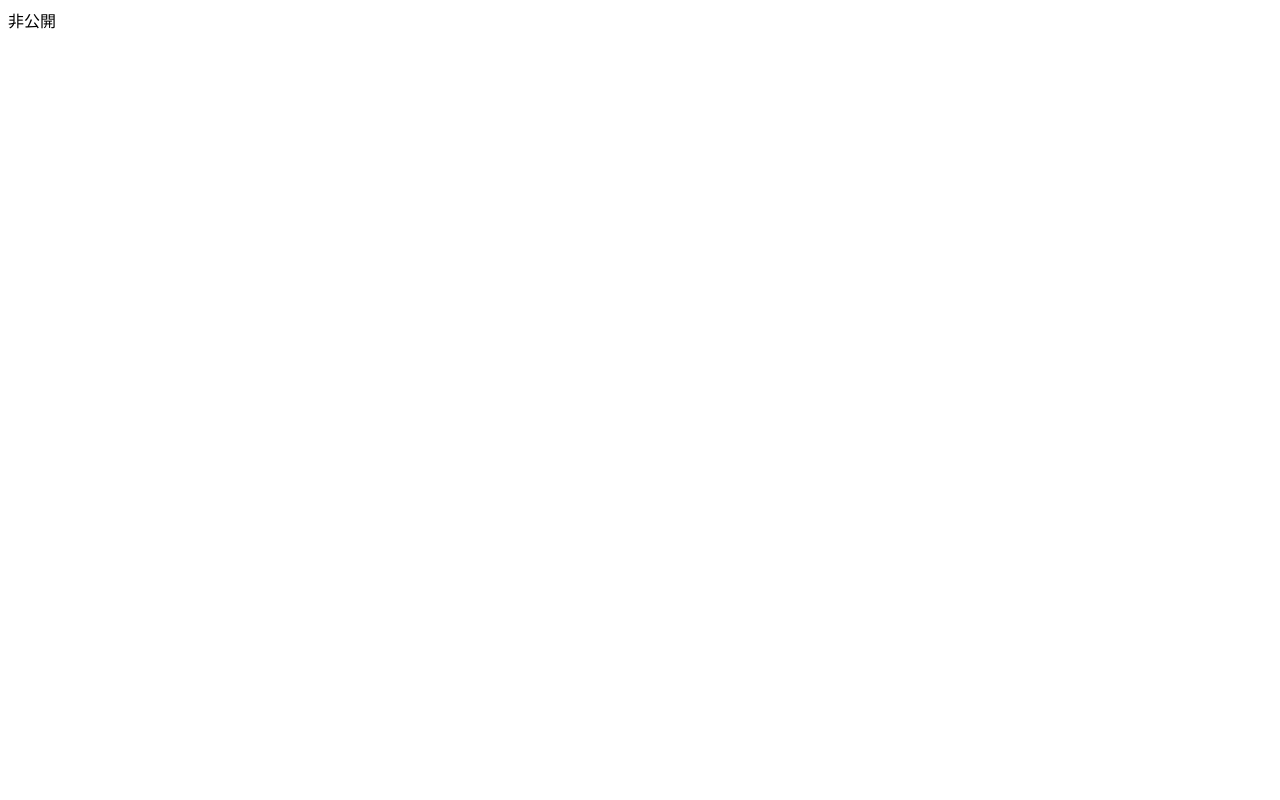
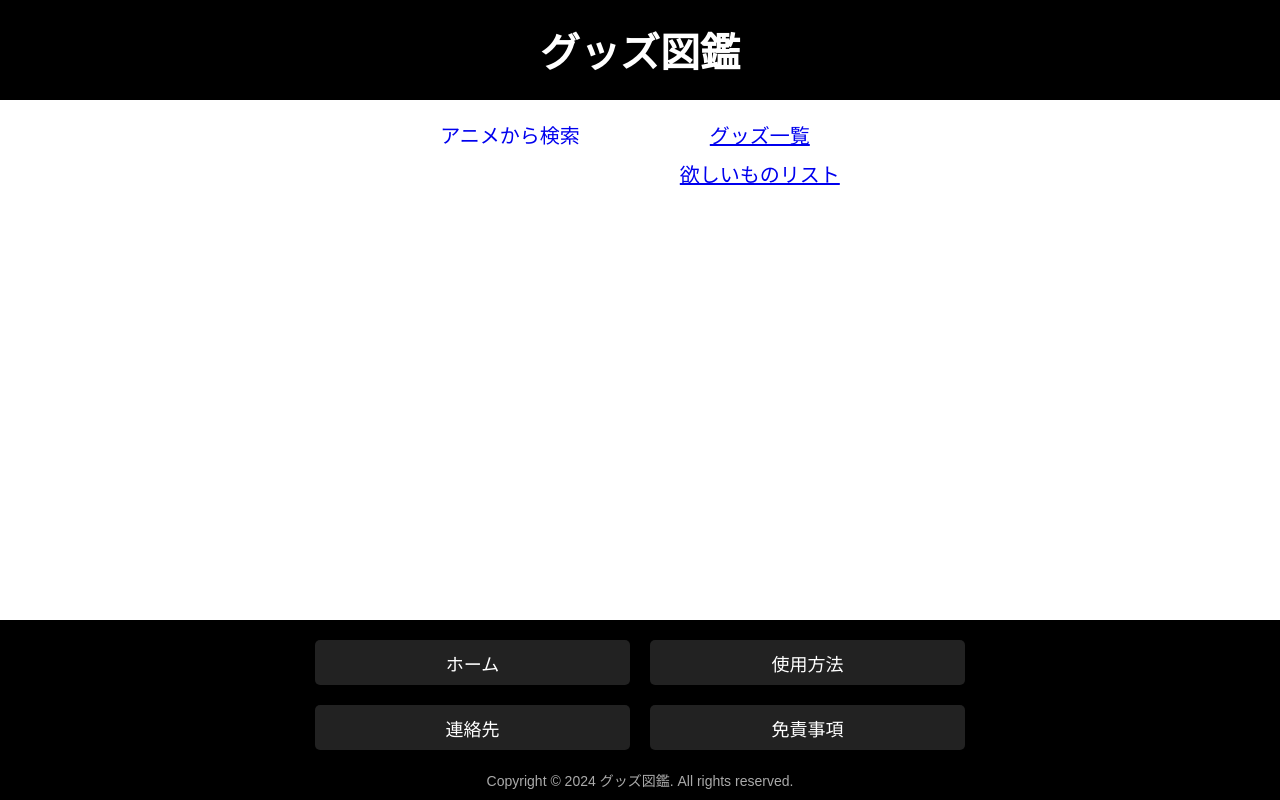
Before and after one commit to asuna-yaesi/asuna, a Flask app: page / in a window 1280 px wide. Before the commit the page is almost empty. Run offline with Flask 3, Linux system fonts and the light colour scheme.

Commit message:
Update home.html

```diff
--- a/図鑑アプリsample/goods -/templates/home.html
+++ b/図鑑アプリsample/goods -/templates/home.html
@@ -1 +1,50 @@
-非公開
+<!DOCTYPE html>
+<html lang="ja">
+<head>
+    <meta charset="UTF-8">
+    <meta name="viewport" content="width=device-width, initial-scale=1.0">
+    <title>グッズ図鑑</title>
+    <link rel="stylesheet" href="{{ url_for('static', filename='css/home.css') }}">
+    <link href="https://cdnjs.cloudflare.com/ajax/libs/font-awesome/5.15.4/css/all.min.css" rel="stylesheet">
+</head>
+<body>
+    <header class="header">
+        <h1>グッズ図鑑</h1>
+    </header>
+
+    <main>
+        <div class="link-container">
+            <nav class="dropdown-container">
+                <ul>
+                    <li class="dropdown">
+                        <span class="dropdown-toggle">アニメから検索</span>
+                        <ul class="dropdown-menu">
+                            <li><a href="{{ url_for('index', search='') }}"></a></li>
+                        </ul>
+                    </li>
+                </ul>
+            </nav>
+            <div class="goods-links">
+                <a href="{{ url_for('index') }}" class="goods-list-link">グッズ一覧</a>
+                <a href="{{ url_for('goods2') }}" class="goods-list-link">欲しいものリスト</a>
+            </div>
+        </div>
+    </main>
+
+    <footer class="footer">
+        <div class="footer-top">
+            <div class="footer-cell">
+                <a href="{{ url_for('home') }}">ホーム</a>
+            </div>
+            <div class="footer-cell">使用方法</div>
+        </div>
+        <div class="footer-bottom">
+            <div class="footer-cell">連絡先</div>
+            <div class="footer-cell">免責事項</div>
+        </div>
+        <div class="footer-copyright">
+            Copyright © 2024 グッズ図鑑. All rights reserved.
+        </div>
+    </footer>
+</body>
+</html>
```
